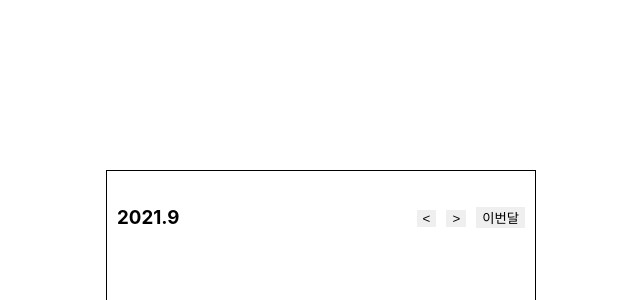
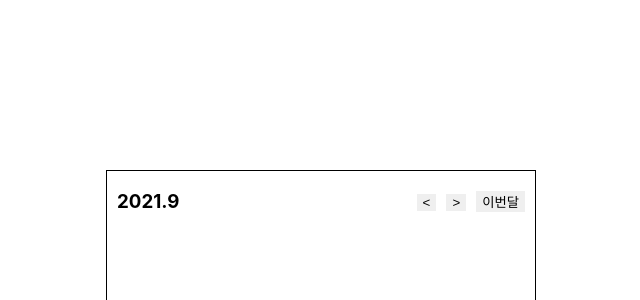
Before and after one commit to ypyp66/calendar, a React (Create React App) app: page / in a window 1280 px wide. Shown: the top 300 px of the page, without its empty margins (319-959 px from the left). Built offline with nearby package versions, Linux system fonts and the light colour scheme.

Commit message:
기능 구현 (#1)

```diff
--- a/src/Components/Header.js
+++ b/src/Components/Header.js
@@ -1,20 +1,31 @@
 import React from "react";
 import styled from "styled-components";
+import TODAY from "../Constants/Date";
 
-const today = new Date();
-const year = today.getFullYear();
-const month = today.getMonth() + 1;
+function Header({ year, month, setMonth }) {
+  const handleDecrease = () => {
+    console.log("-");
+    setMonth((prevMonth) => prevMonth - 1);
+  };
 
-function Header() {
+  const handleIncrease = () => {
+    console.log("+");
+    setMonth((prevMonth) => prevMonth + 1);
+  };
+
+  const handleResetMonth = () => {
+    console.log("reset month");
+    setMonth(() => TODAY.MONTH);
+  };
   return (
     <Container>
       <h3>
         {year}.{month}
       </h3>
       <Content>
-        <Button>&lt;</Button>
-        <Button>&gt;</Button>
-        <Button>이번달</Button>
+        <Button onClick={handleDecrease}>&lt;</Button>
+        <Button onClick={handleIncrease}>&gt;</Button>
+        <Button onClick={handleResetMonth}>이번달</Button>
       </Content>
     </Container>
   );
@@ -22,7 +33,7 @@ function Header() {
 
 export default Header;
 
-const Container = styled.p`
+const Container = styled.main`
   display: flex;
   align-items: center;
   justify-content: space-between;
--- /dev/null
+++ b/src/Constants/Day.js
@@ -0,0 +1,5 @@
+export const DAY = ["일", "월", "화", "수", "목", "금", "토"];
+export const EndOfDay = {
+  leapYear: [31, 29, 31, 30, 31, 30, 31, 31, 30, 31, 30, 31],
+  normalYear: [31, 28, 31, 30, 31, 30, 31, 31, 30, 31, 30, 31],
+};
--- a/src/Container/CalendarContainer.js
+++ b/src/Container/CalendarContainer.js
@@ -1,11 +1,13 @@
 import React from "react";
 import Header from "../Components/Header";
 import styled from "styled-components";
+import CalendarService from "../Utils/CalendarService";
 
 function CalendarContainer() {
+  const { year, month, setMonth } = CalendarService();
   return (
     <Container>
-      <Header />
+      <Header year={year} month={month} setMonth={setMonth} />
     </Container>
   );
 }
--- a/src/Utils/CalendarService.js
+++ b/src/Utils/CalendarService.js
@@ -0,0 +1,15 @@
+import { useState } from "react";
+import TODAY from "../Constants/Date";
+
+const CalendarService = () => {
+  const [year, setYear] = useState(TODAY.YEAR);
+  const [month, setMonth] = useState(TODAY.MONTH);
+
+  return {
+    year,
+    month,
+    setMonth,
+  };
+};
+
+export default CalendarService;
```
Also changed, not shown: src/Components/DateArea.js (added, +7 -0 lines).
